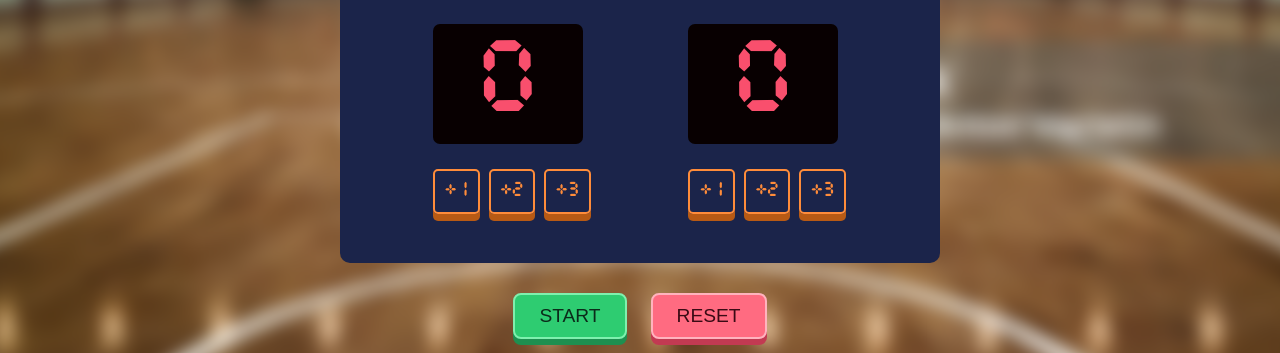
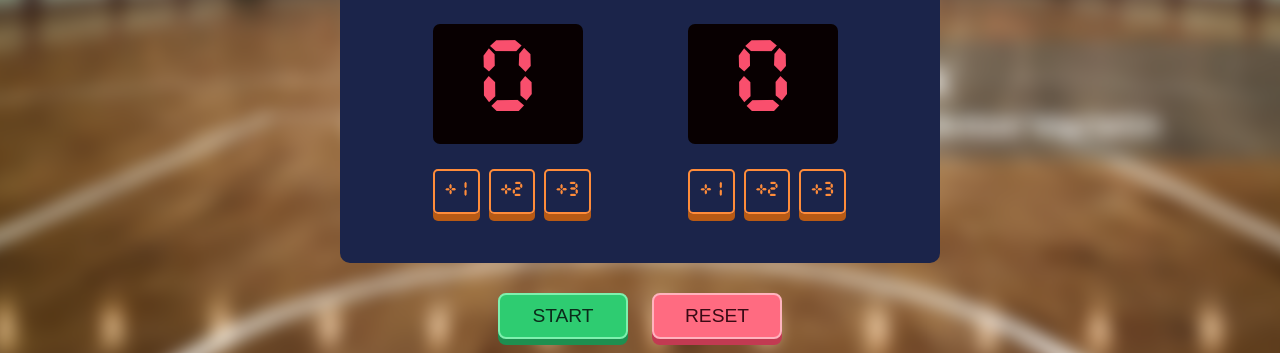
Before and after one commit to AbhinitTripathi/basketball-timer, a plain HTML site: page index.html in a window 1280 px wide. Shown: the part 447-800 px from the top of the page. Drawn offline with Linux system fonts and the light colour scheme.

Commit message:
Fix button movement on text change bug

```diff
--- a/index.css
+++ b/index.css
@@ -165,6 +165,9 @@ h3 {
     cursor: pointer;
     transition: background 0.15s, box-shadow 0.15s, transform 0.1s;
     margin: 0 10px;
+    width: 130px;
+    box-sizing: border-box;
+    text-align: center;
 }
 
 /* START state: green */
```
Lines whose indentation alone changed are shown as unchanged.
